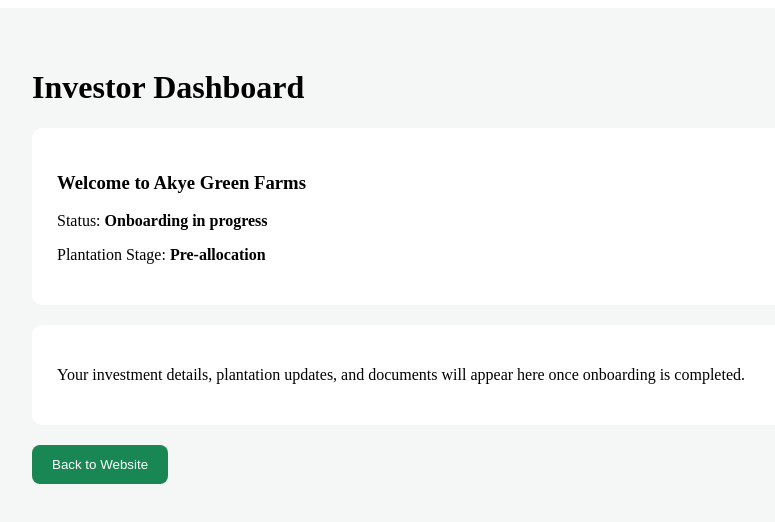
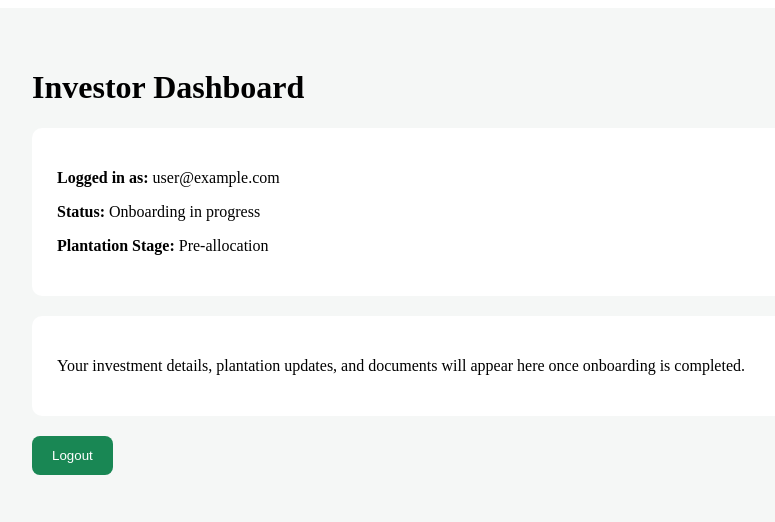
Before and after one commit to akyegreenfarms/akye-green-farms, a Next.js app: page /dashboard in a window 1280 px wide. Shown: the top 522 px of the page, without its empty margins (158-933 px from the left). Built offline with nearby package versions, Linux system fonts and the light colour scheme; no server answers; sample sign-in values are in the browser's storage.

Commit message:
Update dashboard.js

```diff
--- a/pages/dashboard.js
+++ b/pages/dashboard.js
@@ -1,25 +1,53 @@
+"use client";
+
+import { onAuthStateChanged, signOut } from "firebase/auth";
+import { auth } from "../lib/firebase";
+import { useEffect, useState } from "react";
+
 export default function Dashboard() {
+  const [user, setUser] = useState(null);
+  const [loading, setLoading] = useState(true);
+
+  useEffect(() => {
+    const unsub = onAuthStateChanged(auth, (currentUser) => {
+      if (!currentUser) {
+        window.location.href = "/login";
+      } else {
+        setUser(currentUser);
+        setLoading(false);
+      }
+    });
+    return () => unsub();
+  }, []);
+
+  if (loading) {
+    return <p style={{ padding: "40px" }}>Loading dashboard...</p>;
+  }
+
+  const handleLogout = async () => {
+    await signOut(auth);
+    window.location.href = "/login";
+  };
+
   return (
     <div style={{ minHeight: "100vh", background: "#f5f7f6", padding: "40px" }}>
       <div style={{ maxWidth: "900px", margin: "0 auto" }}>
         <h1>Investor Dashboard</h1>
 
         <div style={cardStyle}>
-          <h3>Welcome to Akye Green Farms</h3>
-          <p>Status: <strong>Onboarding in progress</strong></p>
-          <p>Plantation Stage: <strong>Pre-allocation</strong></p>
+          <p><strong>Logged in as:</strong> {user.email}</p>
+          <p><strong>Status:</strong> Onboarding in progress</p>
+          <p><strong>Plantation Stage:</strong> Pre-allocation</p>
         </div>
 
         <div style={cardStyle}>
           <p>
-            Your investment details, plantation updates, and documents will appear here
-            once onboarding is completed.
+            Your investment details, plantation updates, and documents will appear
+            here once onboarding is completed.
           </p>
         </div>
 
-        <a href="/">
-          <button style={buttonStyle}>Back to Website</button>
-        </a>
+        <button onClick={handleLogout} style={buttonStyle}>Logout</button>
       </div>
     </div>
   );
```
